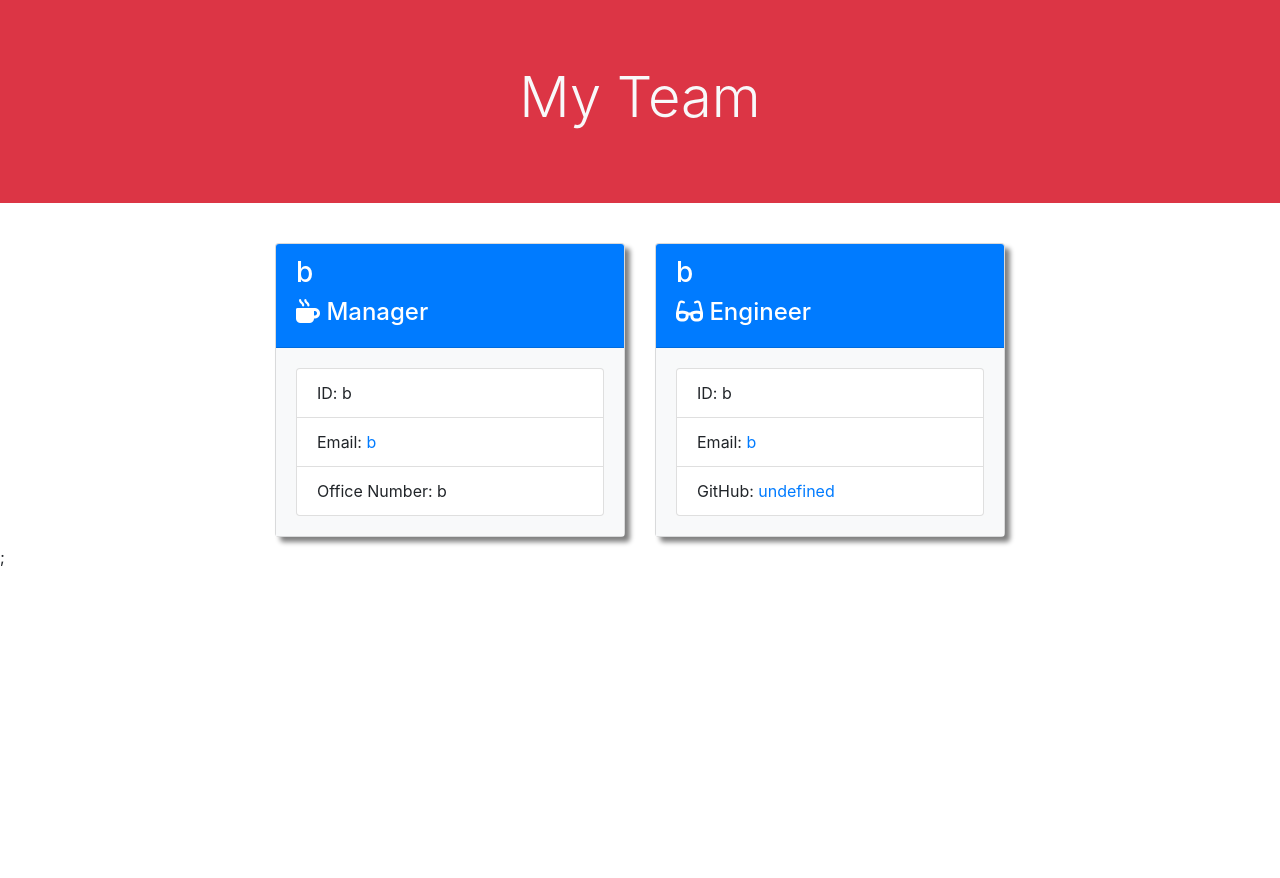
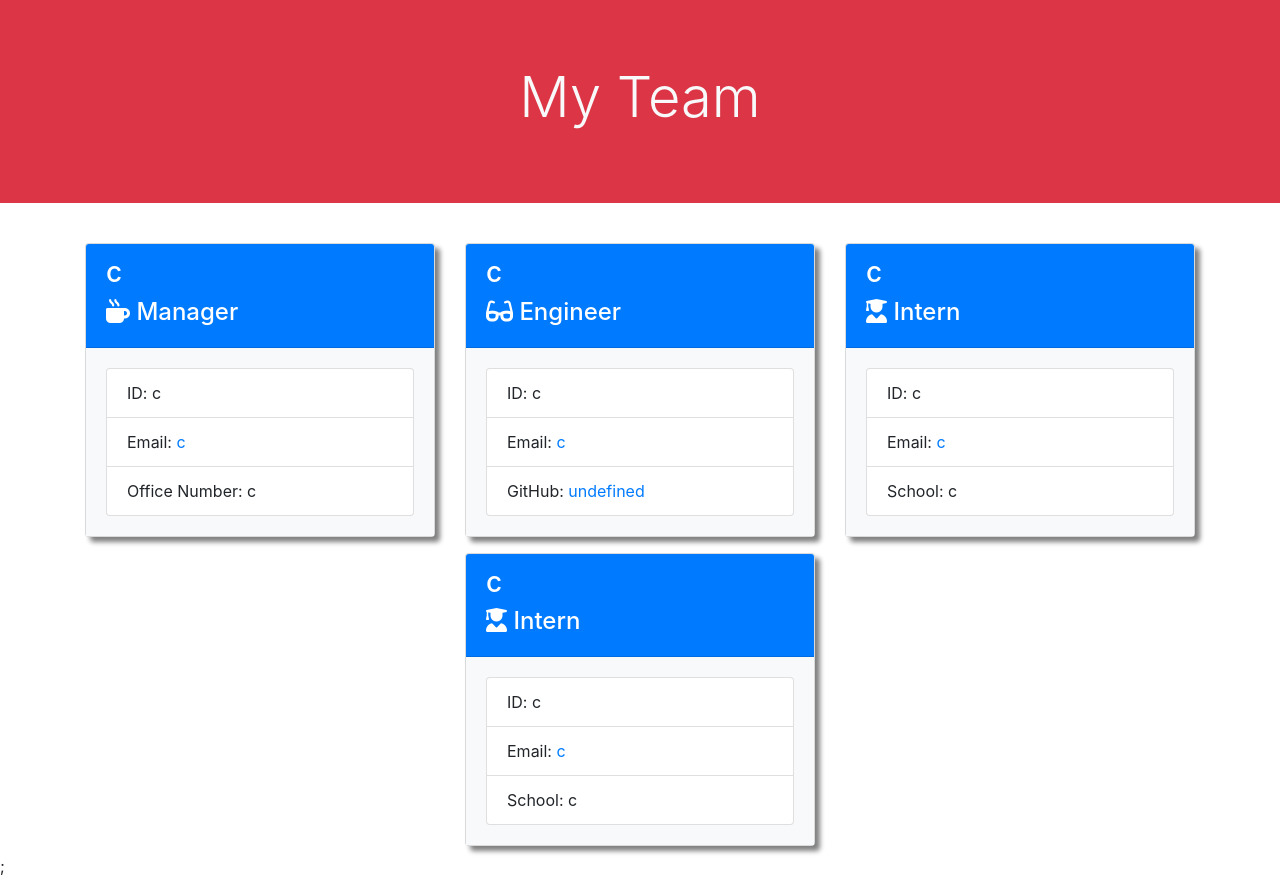
Before and after one commit to brendog95/OOP-template-engine-homework, a website: page output/team.html in a window 1280 px wide. Before the commit the page ends 800 px from the top, so only its background shows below. Drawn offline with nearby package versions, Linux system fonts and the light colour scheme.

Commit message:
updated the team.html

```diff
--- a/output/team.html
+++ b/output/team.html
@@ -30,14 +30,14 @@
           <div class="card h-100 bg-light shadow">
             <div class="card-block">
               <div class="card-header bg-primary text-white">
-                <h3 id="name">b</h3>
+                <h3 id="name">c</h3>
                 <h4><i class="fas fa-mug-hot"></i> Manager</h4>
               </div>
               <div class="card-body bg-light">
                 <ul class="list-group">
-                  <li class="list-group-item">ID: b</li>
-                  <li class="list-group-item">Email: <a href="mailto:b">b</a></li>
-                  <li class="list-group-item">Office Number: b</li>
+                  <li class="list-group-item">ID: c</li>
+                  <li class="list-group-item">Email: <a href="mailto:c">c</a></li>
+                  <li class="list-group-item">Office Number: c</li>
                 </ul>
               </div>
             </div>
@@ -48,14 +48,50 @@
           <div class="card h-100 bg-light shadow">
             <div class="card-block">
               <div class="card-header bg-primary text-white">
-                <h3 id="name">b</h3>
+                <h3 id="name">c</h3>
                 <h4><i class="fas fa-glasses"></i> Engineer</h4>
               </div>
               <div class="card-body bg-light">
                 <ul class="list-group">
-                  <li class="list-group-item">ID: b</li>
-                  <li class="list-group-item">Email: <a href="mailto:b">b</a></li>
+                  <li class="list-group-item">ID: c</li>
+                  <li class="list-group-item">Email: <a href="mailto:c">c</a></li>
                   <li class="list-group-item">GitHub: <a href="http://github.com/undefined/">undefined</a></li>
+                </ul>
+              </div>
+            </div>
+          </div>
+        </div>
+
+        <div class="col-md-4 py-2">
+          <div class="card h-100 bg-light shadow">
+            <div class="card-block">
+              <div class="card-header bg-primary text-white">
+                <h3 id="name">c</h3>
+                <h4><i class="fas fa-user-graduate"></i> Intern</h4>
+              </div>
+              <div class="card-body bg-light">
+                <ul class="list-group">
+                  <li class="list-group-item">ID: c</li>
+                  <li class="list-group-item">Email: <a href="mailto:c">c</a></li>
+                  <li class="list-group-item">School: c</li>
+                </ul>
+              </div>
+            </div>
+          </div>
+        </div>
+
+        <div class="col-md-4 py-2">
+          <div class="card h-100 bg-light shadow">
+            <div class="card-block">
+              <div class="card-header bg-primary text-white">
+                <h3 id="name">c</h3>
+                <h4><i class="fas fa-user-graduate"></i> Intern</h4>
+              </div>
+              <div class="card-body bg-light">
+                <ul class="list-group">
+                  <li class="list-group-item">ID: c</li>
+                  <li class="list-group-item">Email: <a href="mailto:c">c</a></li>
+                  <li class="list-group-item">School: c</li>
                 </ul>
               </div>
             </div>
```
